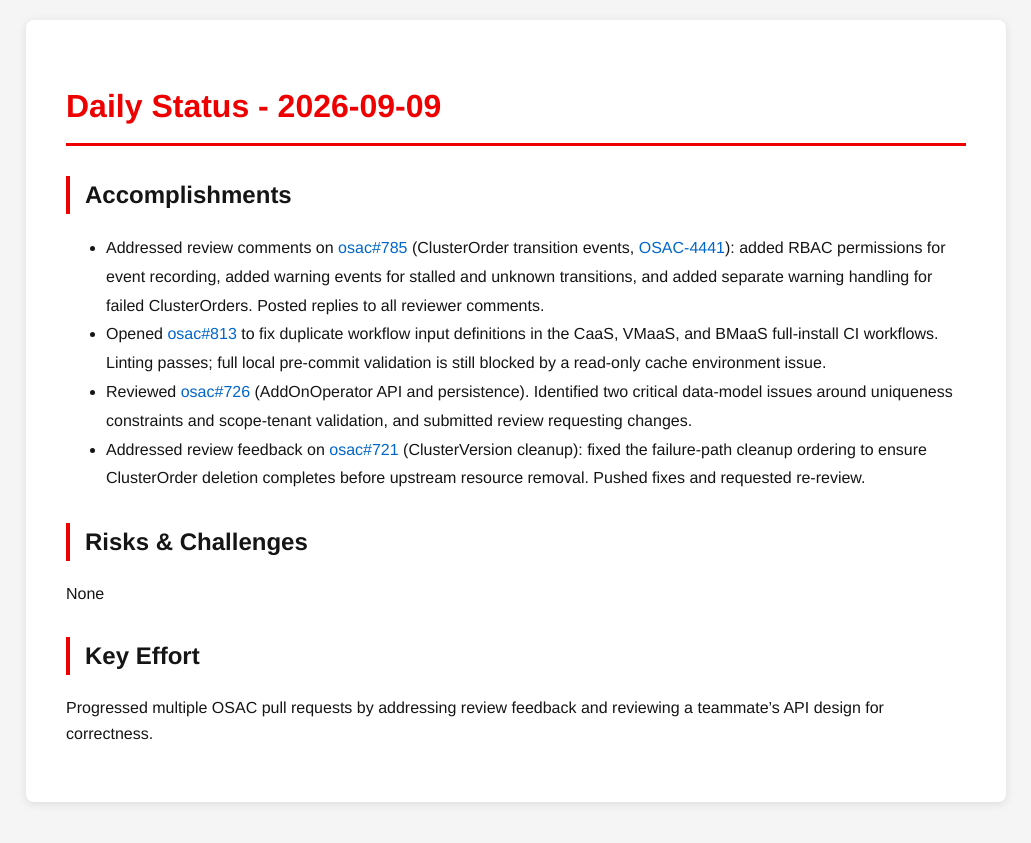
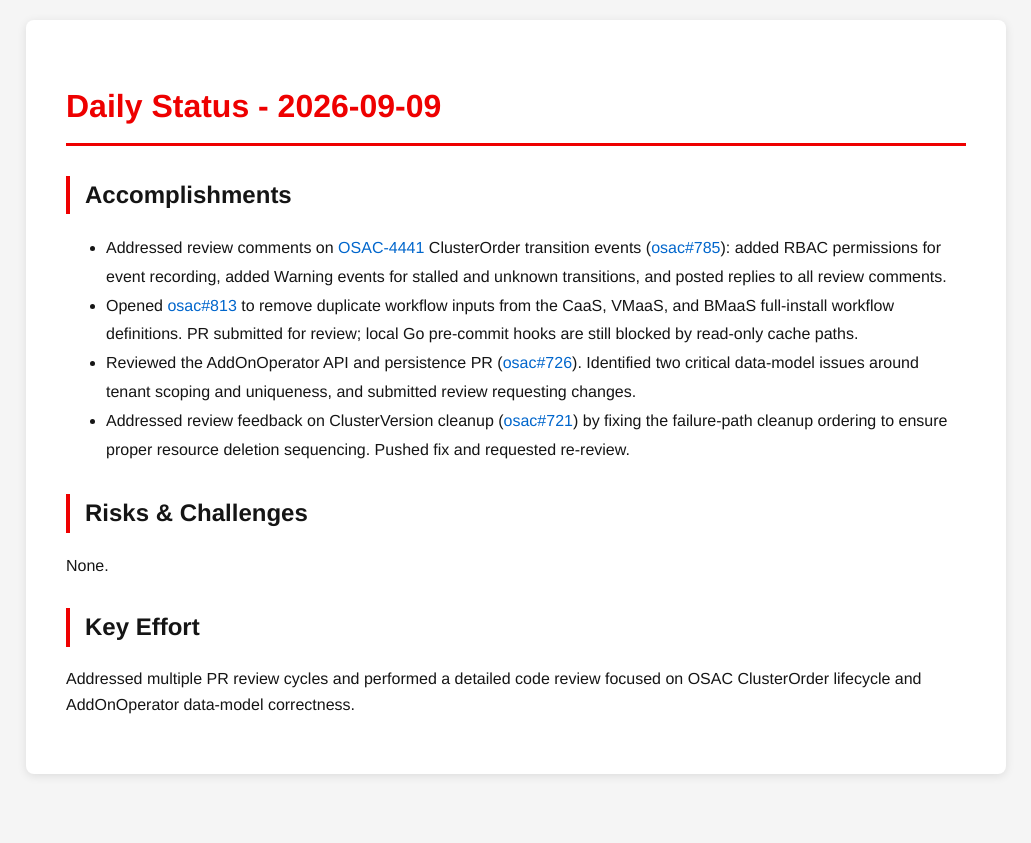
Before and after one commit to tzvatot/daily-status, a Jekyll site: the page built from 2026-09-09.md, in a window 1280 px wide. Shown: the top 843 px of the page, without its empty margins (124-1155 px from the left). Built offline with Jekyll 4.4.1, drawn with Linux system fonts in a browser that asks for light colours.

Commit message:
Daily status update - 2026-09-09

```diff
--- a/2026-09-09.md
+++ b/2026-09-09.md
@@ -7,13 +7,13 @@ date: 2026-09-09
 # Daily Status - 2026-09-09
 
 ## Accomplishments
-- Addressed review comments on [osac#785](https://github.com/osac-project/osac/pull/785) (ClusterOrder transition events, [OSAC-4441](https://redhat.atlassian.net/browse/OSAC-4441)): added RBAC permissions for event recording, added warning events for stalled and unknown transitions, and added separate warning handling for failed ClusterOrders. Posted replies to all reviewer comments.
-- Opened [osac#813](https://github.com/osac-project/osac/pull/813) to fix duplicate workflow input definitions in the CaaS, VMaaS, and BMaaS full-install CI workflows. Linting passes; full local pre-commit validation is still blocked by a read-only cache environment issue.
-- Reviewed [osac#726](https://github.com/osac-project/osac/pull/726) (AddOnOperator API and persistence). Identified two critical data-model issues around uniqueness constraints and scope-tenant validation, and submitted review requesting changes.
-- Addressed review feedback on [osac#721](https://github.com/osac-project/osac/pull/721) (ClusterVersion cleanup): fixed the failure-path cleanup ordering to ensure ClusterOrder deletion completes before upstream resource removal. Pushed fixes and requested re-review.
+- Addressed review comments on [OSAC-4441](https://redhat.atlassian.net/browse/OSAC-4441) ClusterOrder transition events ([osac#785](https://github.com/osac-project/osac/pull/785)): added RBAC permissions for event recording, added Warning events for stalled and unknown transitions, and posted replies to all review comments.
+- Opened [osac#813](https://github.com/osac-project/osac/pull/813) to remove duplicate workflow inputs from the CaaS, VMaaS, and BMaaS full-install workflow definitions. PR submitted for review; local Go pre-commit hooks are still blocked by read-only cache paths.
+- Reviewed the AddOnOperator API and persistence PR ([osac#726](https://github.com/osac-project/osac/pull/726)). Identified two critical data-model issues around tenant scoping and uniqueness, and submitted review requesting changes.
+- Addressed review feedback on ClusterVersion cleanup ([osac#721](https://github.com/osac-project/osac/pull/721)) by fixing the failure-path cleanup ordering to ensure proper resource deletion sequencing. Pushed fix and requested re-review.
 
 ## Risks & Challenges
-None
+None.
 
 ## Key Effort
-Progressed multiple OSAC pull requests by addressing review feedback and reviewing a teammate's API design for correctness.
+Addressed multiple PR review cycles and performed a detailed code review focused on OSAC ClusterOrder lifecycle and AddOnOperator data-model correctness.
```
